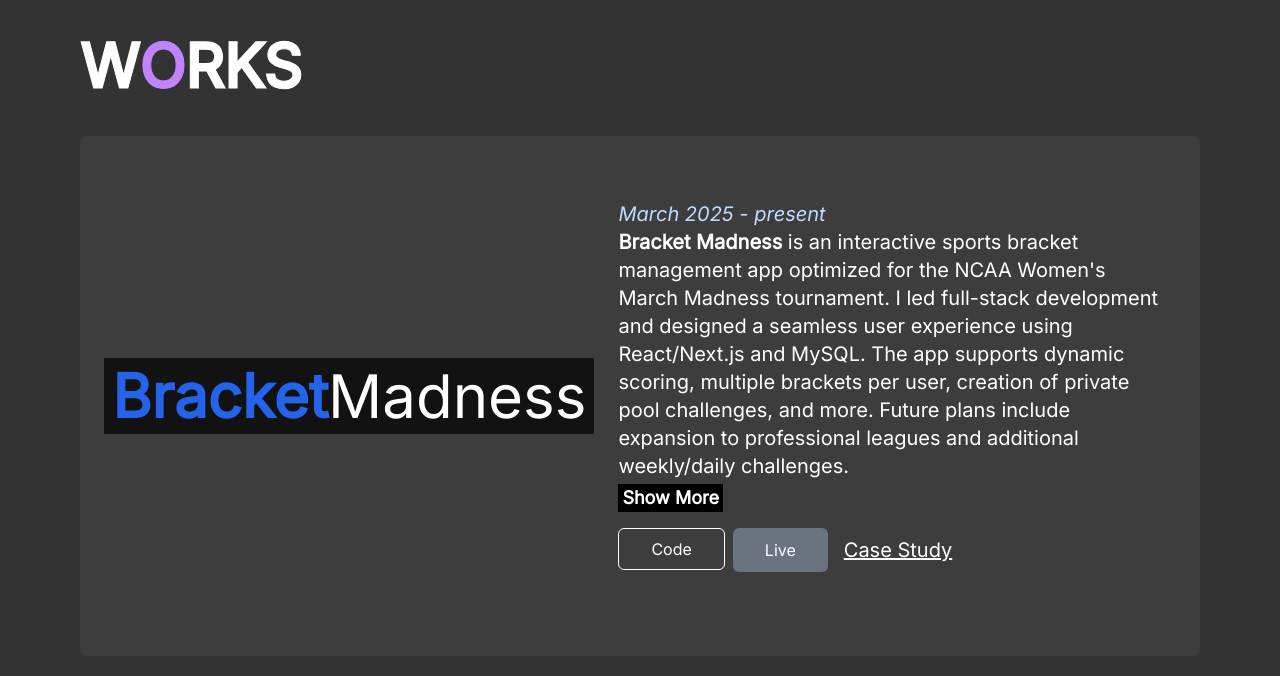
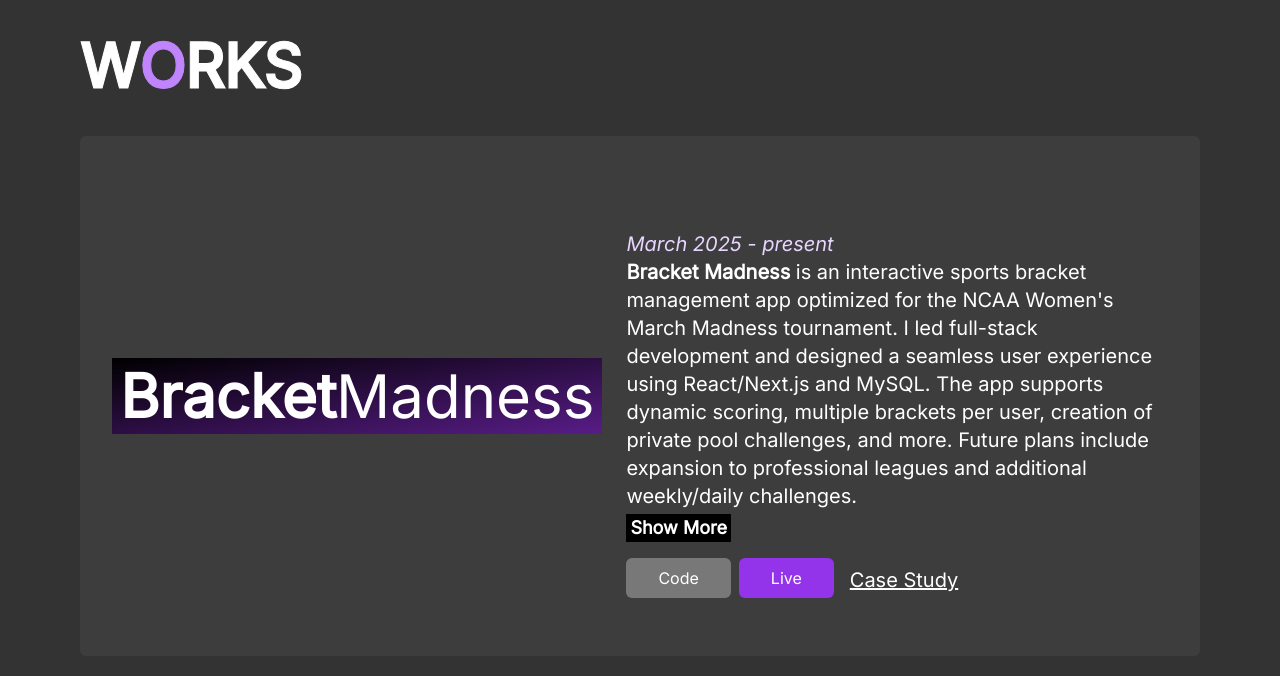
Before and after one commit to ma-boles/mbolesdev, a Next.js app: page / in a window 1280 px wide. Shown: the part 1700-2376 px from the top of the page. Built offline with nearby package versions, Linux system fonts and the light colour scheme.

Commit message:
git commit -m "Removed unused code, updated styling"

```diff
--- a/src/app/page.js
+++ b/src/app/page.js
@@ -6,6 +6,7 @@ import LargeNav from "./components/LargeNav";
 import SmallNav from "./components/SmallNav";
 import ToggleSwitch from "./components/ToggleSwitch";
 import { useState } from "react";
+import Link from "next/link";
 
 
 export default function Home() {
@@ -13,7 +14,7 @@ export default function Home() {
   const currentDate = new Date().getFullYear();
 
   const handleImageLoad = () => {
-    setLoaded(true); // Set loaded to true when the image has loaded
+    setLoaded(true);
   };
 
   return (
@@ -31,7 +32,7 @@ export default function Home() {
             objectPosition: "center",
             filter: "grayscale(100%)",
           }}
-          onLoad={handleImageLoad} // Trigger state change on image load
+          onLoad={handleImageLoad}
           />
       </div>
         <div className="flex flex-col gap-4 items-center md:items-start text-center md:text-left px-2 md:px-0 z-10">
@@ -141,13 +142,13 @@ export default function Home() {
 
     <section className="grid grid-rows-[20px_1fr_20px] min-h-screen py-16 px-4 bg-white bg-opacity-10 sm:p-20" id="works">
      <h2 className="font-extrabold safari-text-outline-white">W<span className="text-gray-300 safari-text-outline-gray-400 dark:safari-text-outline-purple-400 dark:text-purple-400">O</span>RKS</h2>
-      <div className="px-2 sm:px-4 mt-20 flex flex-col bg-black bg-opacity-20 dark:border-none dark:bg-white dark:bg-opacity-5 rounded-md lg:flex-row">
-          <div className="my-auto ">
-            <h2 className="p-2 m-2 text-center font-normal bg-black bg-opacity-70"><span className="font-extrabold text-blue-600 safari-text-outline-blue-600">Bracket</span>Madness</h2>
+      <div className="px-2 sm:px-6 mt-20 flex flex-col bg-black bg-opacity-20 dark:border-none dark:bg-white dark:bg-opacity-5 rounded-md lg:flex-row">
+          <div className="my-auto">
+            <h2 className="p-2 m-2 text-center bg-gradient-to-br from-black to-purple-900 bg-opacity-70"><span className="font-extrabold">Bracket</span><span className="font-light">Madness</span></h2>
           </div>
-          <div className="py-2 sm:p-4">
+          <div className="my-auto px-2 sm:p-4 ">
             <p className="mt-0 lg:mt-12">
-            <span className="italic font-light text-blue-200">March 2025 - present</span><br/>
+            <span className="italic font-light text-purple-200">March 2025 - present</span><br/>
               <strong>Bracket Madness</strong> is an interactive sports bracket management app optimized for the NCAA Women&#39;s March Madness tournament. I led full-stack development and designed a seamless user experience using React/Next.js and MySQL. The app supports dynamic scoring, multiple brackets per user, creation of private pool challenges, and more. Future plans include expansion to professional leagues and additional weekly/daily challenges.
             </p>
 
@@ -158,11 +159,22 @@ export default function Home() {
               target="_blank"
               rel="noopener noreferrer"
               >
-              <button className="px-8 py-2 border border-white rounded-md hover:bg-blue-600">Code</button>
+              <button className="px-8 py-2
+              bg-white/30 text-white rounded-md hover:bg-white/40 transition
+
+               ">Code</button>
               </a>
 
-              <button className="px-8 py-2 ml-2 bg-gray-500 rounded-md cursor-not-allowed">Live</button>
-              <p className="px-2 py-2 ml-2 underline cursor-not-allowed hover:text-blue-400">Case Study</p>
+              <a href="https://bracket-madness.vercel.app/" target="_blank" rel="noopener noreferrer">
+               <button className="px-8 py-2 ml-2
+                bg-purple-600 text-white rounded-md hover:bg-purple-500 transition
+               ">Live</button>
+
+              </a>
+
+              <Link href="/projects/bracket-madness">
+                <p className="px-2 py-2 ml-2 underline hover:text-purple-200 cursor-pointer">Case Study</p>
+              </Link>
             </div>
           </div>
       </div>
```
